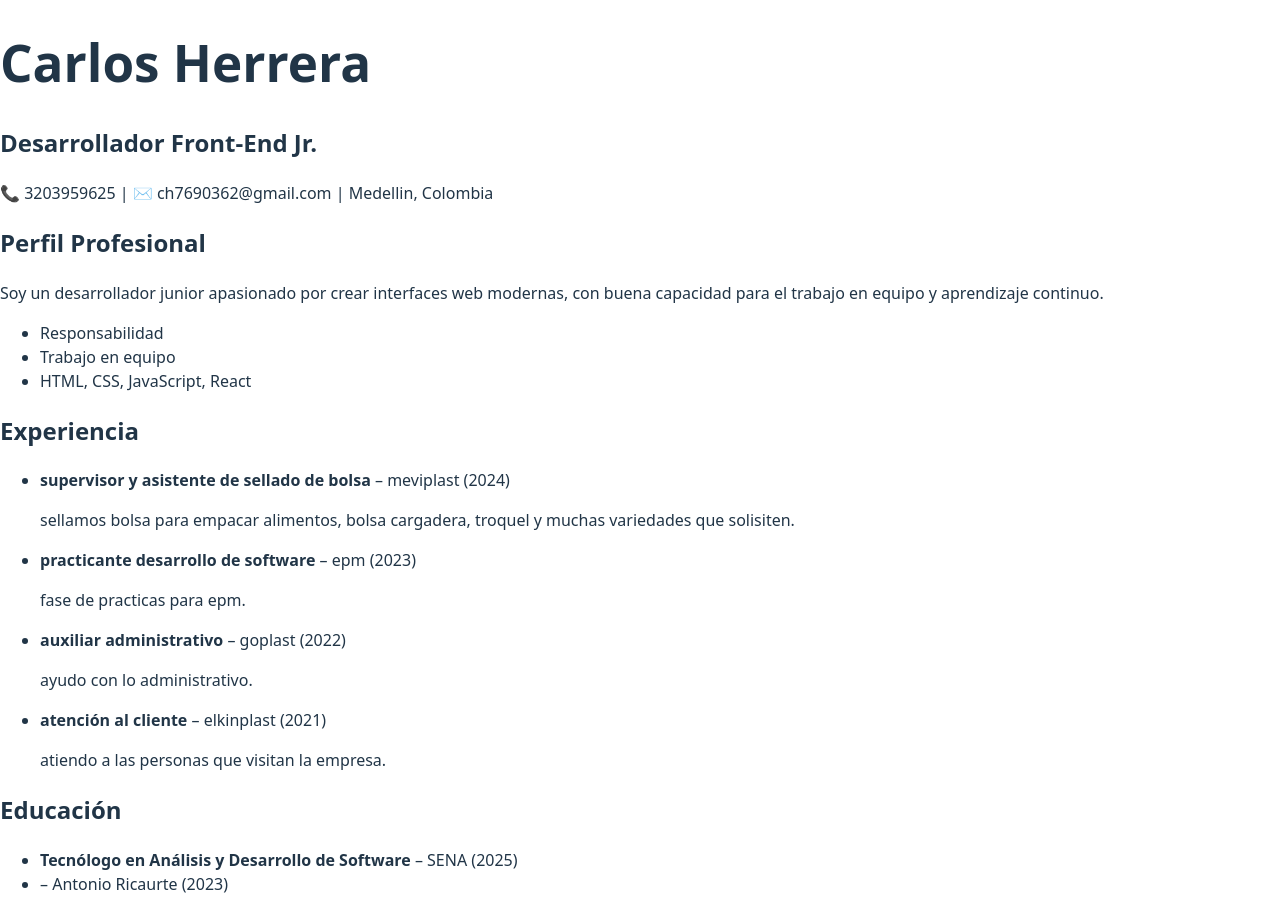
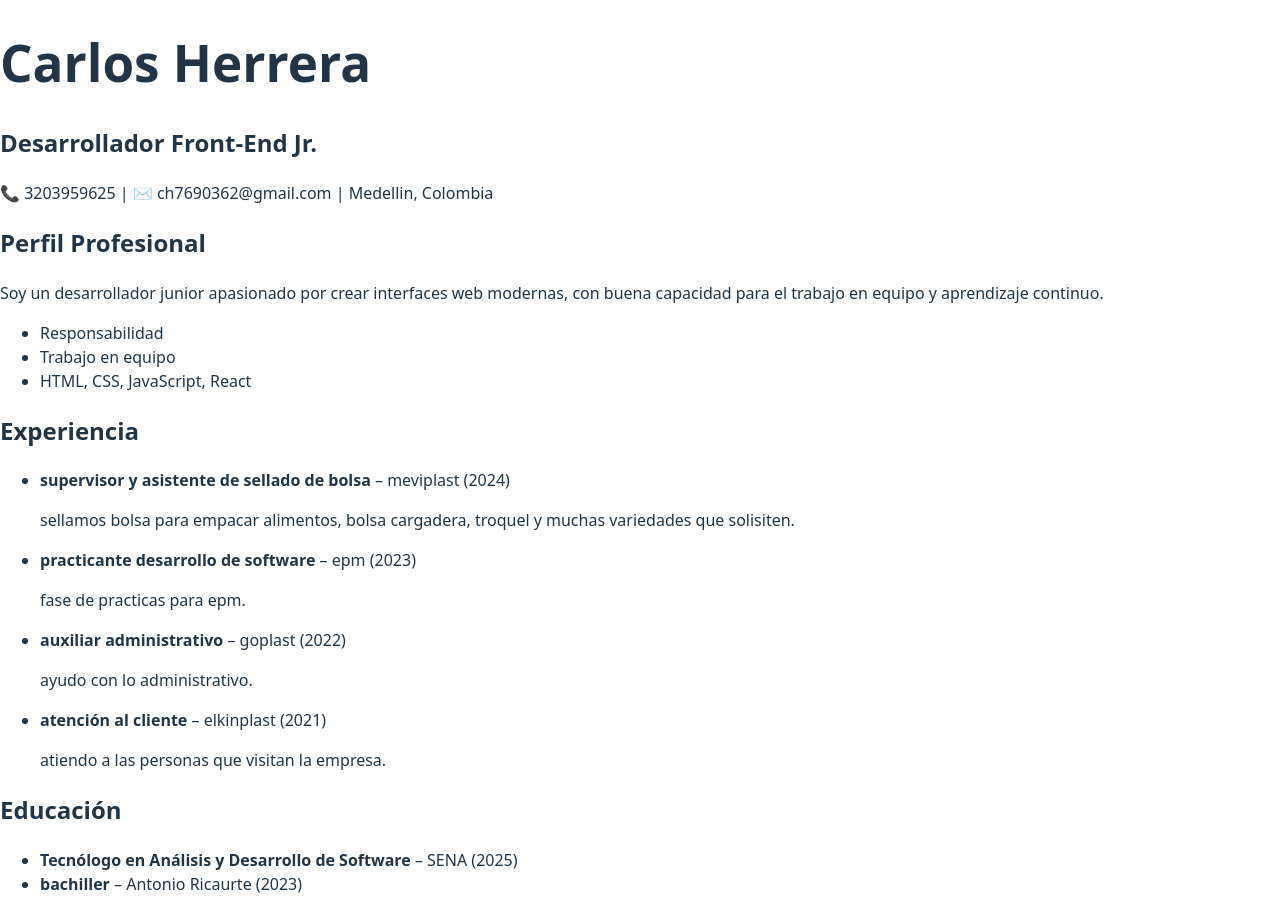
Before and after one commit to Coquito-Amarillos-S-A-S/cv-react-carlos-herrera-05, a React (Vite) app in the folder cv-react-carlos-herrera/: page / in a window 1280 px wide. Built offline with nearby package versions, Linux system fonts and the light colour scheme.

Commit message:
fix: actualización de la carpeta eduacions

```diff
--- a/cv-react-carlos-herrera/src/components/Educacion.jsx
+++ b/cv-react-carlos-herrera/src/components/Educacion.jsx
@@ -14,7 +14,7 @@ export default function Educacion() {
       <ul>
         {formacion.map((f, index) => (
           <li key={index}>
-            <strong>{f.curso}</strong> – {f.institucion} ({f.año})
+            <strong>{f.curso || f.titulo}</strong> – {f.institucion} ({f.año})
           </li>
         ))}
       </ul>
```
